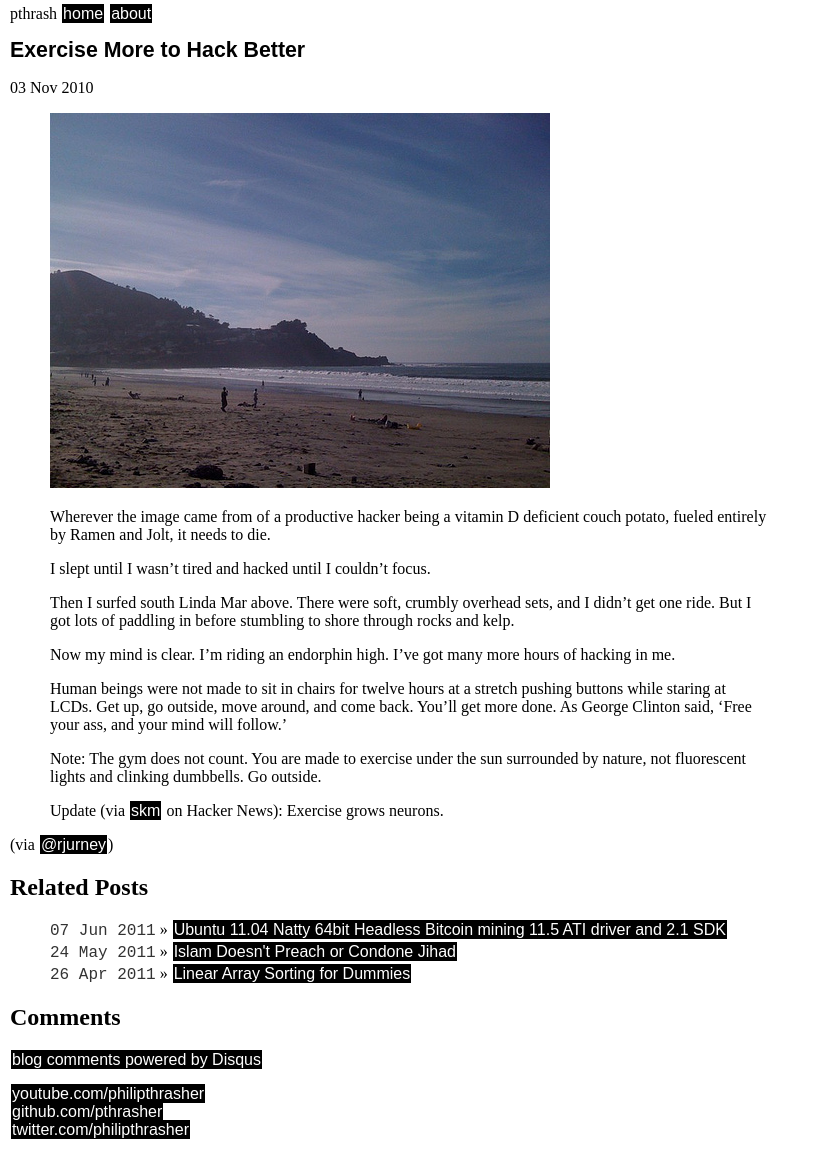
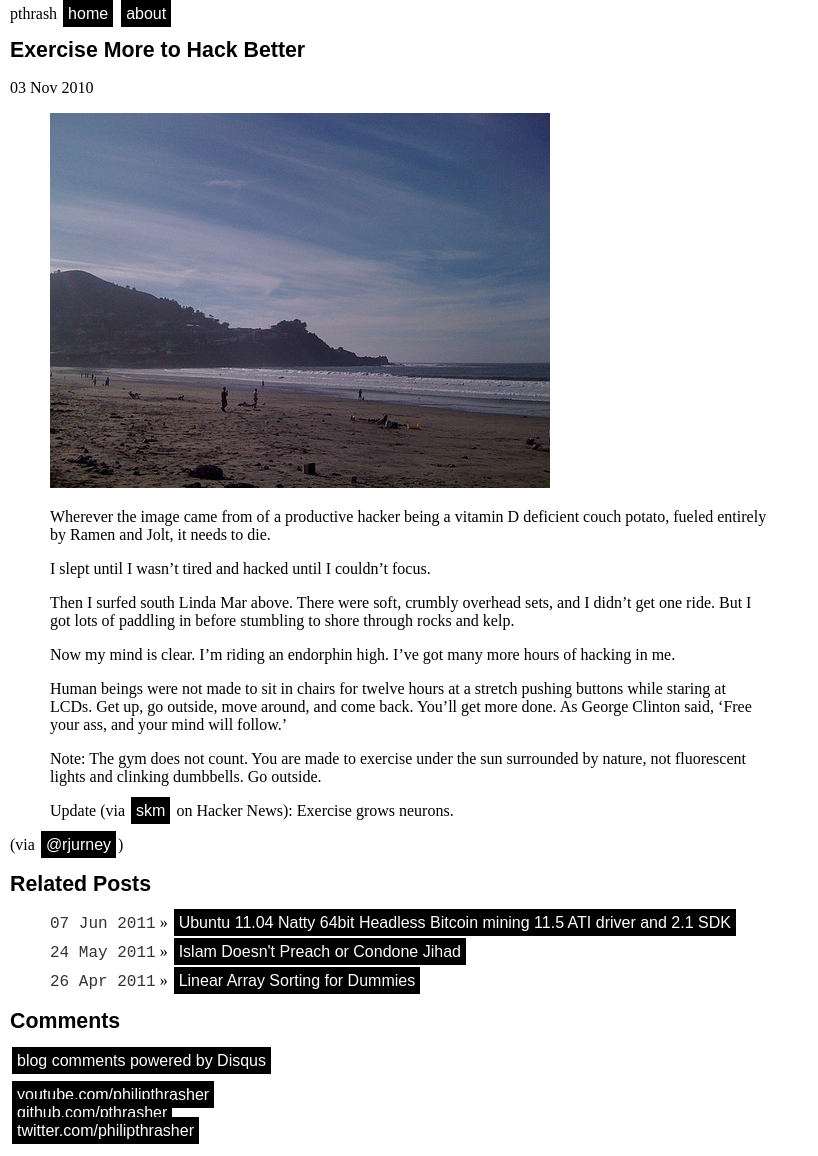
Before and after one commit to pthrasher/pthrasher.github.com, a Jekyll site: the page built from _posts/2010-11-03-exercise-more-to-hack-better.markdown, in a window 1280 px wide. Shown: the whole page, without its empty margins (0-818 px from the left). Built offline with Jekyll 4.4.1, drawn with Linux system fonts in a browser that asks for light colours; some web fonts are replaced; comment, search, counter and statistics services are not loaded.

Commit message:
a couple more ui tweaks

```diff
--- a/_layouts/post.html
+++ b/_layouts/post.html
@@ -14,7 +14,7 @@ layout: default
 </div>
 
 <div id="related">
-  <h2 class="tk-english">Related Posts</h2>
+  <h2>Related Posts</h2>
   <ul class="posts">
     {% for post in site.related_posts limit:3 %}
       <li><span>{{ post.date | date_to_string }}</span> &raquo; <a href="{{ post.url }}">{{ post.title }}</a></li>
@@ -23,7 +23,7 @@ layout: default
 </div>
 
 <div id="comments">
-	<h2 class="tk-english">Comments</h2>
+	<h2>Comments</h2>
 	<div id="disqus_thread"></div>
 	<script type="text/javascript">
 	    /* * * CONFIGURATION VARIABLES: EDIT BEFORE PASTING INTO YOUR WEBPAGE * * */
--- a/css/styles.css
+++ b/css/styles.css
@@ -15,7 +15,7 @@ body {
     margin-bottom: 15px;
 }
 
-h1 {
+h1, h2 {
     font-family: 'Marvel', sans-serif;
     font-weight:700;
     font-size:16pt;
@@ -29,7 +29,7 @@ ul {
 }
 
 li {
-    margin: 3px 0;
+    margin: 10px 0;
 }
 
 li span {
@@ -37,16 +37,16 @@ li span {
     color: #333;
 }
 
-a {
+#post a, #related a, .footer a, #over a, #home a, a.dsq-subscribe-email, a.dsq-subscribe-rss, a.dsq-brlink, #dsq-account-dropdown a{
     font-family: 'Marvel', sans-serif;
-    margin:1px;
-    padding:1px;
+    margin:2px;
+    padding:5px;
     background: #000;
     color: #FFF;
     text-decoration:none;
 }
 
-a:hover {
+#post a:hover, #related a:hover, .footer a:hover, #over a:hover, #home a:hover, a.dsq-subscribe-email:hover, a.dsq-subscribe-rss:hover, a.dsq-brlink:hover, #dsq-account-dropdown a:hover {
     /*background: #FFF;*/
     /*color: #000;*/
     text-decoration:underline;
```
Also changed, not shown: 7 other files.
